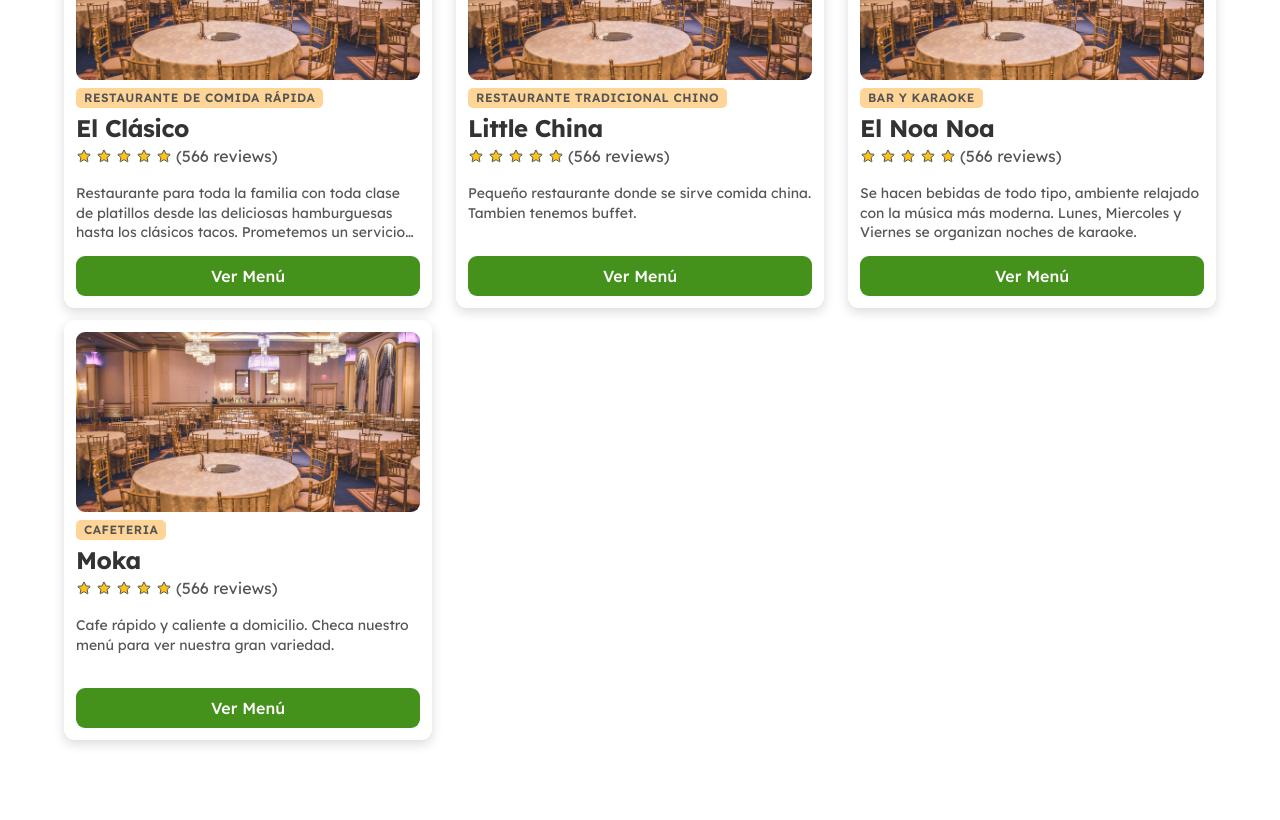
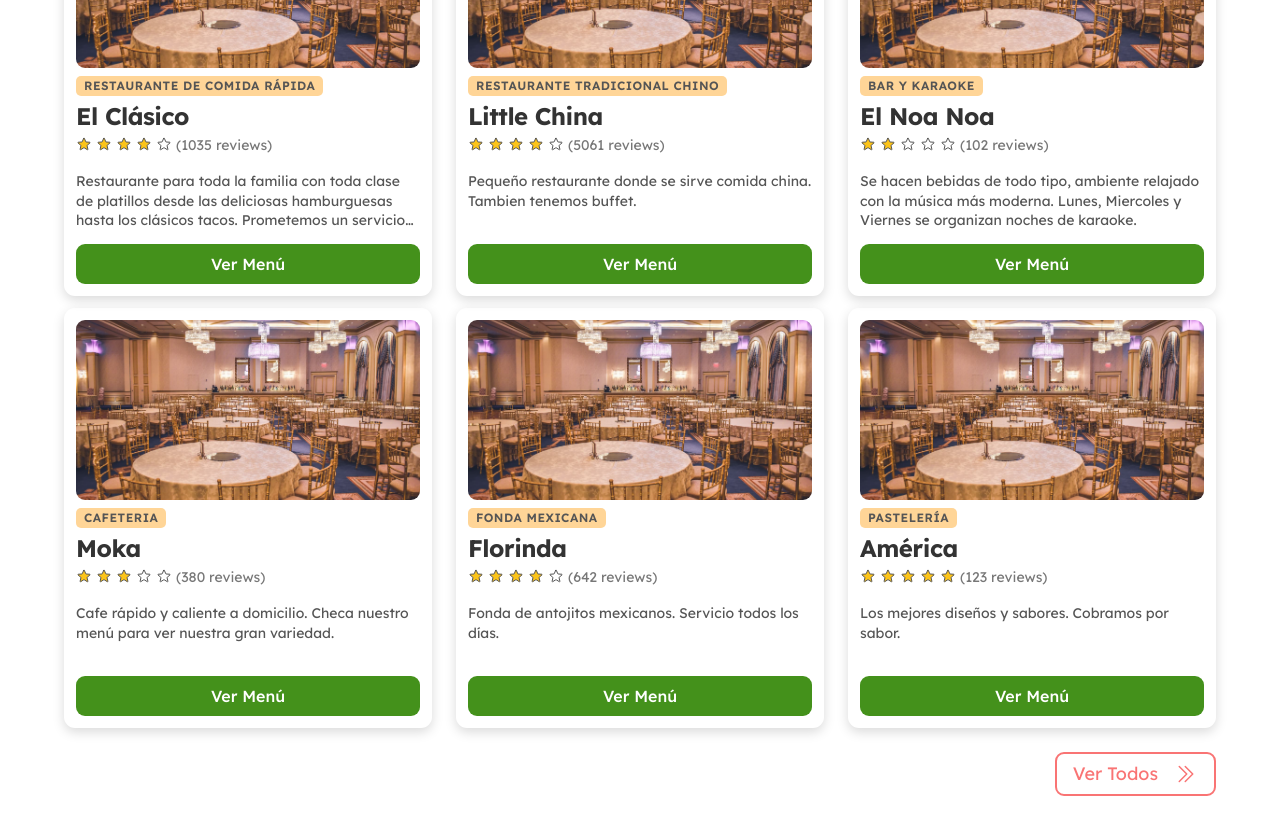
Before and after one commit to RaisedEel/Food-app-LaForanea, a React (Create React App) app: page / in a window 1280 px wide. Shown: the part 280-1100 px from the top of the page. Before the commit the page ends 1044 px from the top, so only its background shows below. Built offline with nearby package versions, Linux system fonts and the light colour scheme.

Commit message:
Componente Rating creado para poder usar ratings. ArrowLink creado para estilizar links de ida y vuelta. PreviewList creado como otra version más corta de RestaurantList. Otros cambios hechos para acomodar a los nuevos componentes.

```diff
--- /dev/null
+++ b/src/components/restaurant/PreviewList.js
@@ -0,0 +1,20 @@
+import ArrowLink from '../ui/ArrowLink';
+import RestaurantList from './RestaurantList';
+
+import classes from './PreviewList.module.css';
+
+function PreviewList(props) {
+  return (
+    <div className={classes.preview}>
+      <h2 className='heading-secondary'>{props.title}</h2>
+      <RestaurantList data={props.data.slice(0, 6)} />
+      {props.data.length > 6 && (
+        <ArrowLink className={classes['preview-link']} right>
+          Ver Todos
+        </ArrowLink>
+      )}
+    </div>
+  );
+}
+
+export default PreviewList;
--- /dev/null
+++ b/src/components/restaurant/PreviewList.module.css
@@ -0,0 +1,9 @@
+.preview {
+  display: flex;
+  flex-direction: column;
+  gap: 2.4rem;
+}
+
+.preview-link {
+  align-self: flex-end;
+}
--- /dev/null
+++ b/src/components/restaurant/Rating.js
@@ -0,0 +1,38 @@
+import classes from './Rating.module.css';
+
+function Rating(props) {
+  const rating = [];
+
+  for (let i = 0; i < 5; i++) {
+    rating.push(
+      <svg
+        key={i}
+        xmlns='http://www.w3.org/2000/svg'
+        fill='none'
+        viewBox='0 0 24 24'
+        strokeWidth={1.5}
+        stroke='currentColor'
+        className={
+          i <= props.rating
+            ? `${classes['rating-icon']} ${classes['rating-icon--filled']}`
+            : classes['rating-icon']
+        }
+      >
+        <path
+          strokeLinecap='round'
+          strokeLinejoin='round'
+          d='M11.48 3.499a.562.562 0 011.04 0l2.125 5.111a.563.563 0 00.475.345l5.518.442c.499.04.701.663.321.988l-4.204 3.602a.563.563 0 00-.182.557l1.285 5.385a.562.562 0 01-.84.61l-4.725-2.885a.563.563 0 00-.586 0L6.982 20.54a.562.562 0 01-.84-.61l1.285-5.386a.562.562 0 00-.182-.557l-4.204-3.602a.563.563 0 01.321-.988l5.518-.442a.563.563 0 00.475-.345L11.48 3.5z'
+        />
+      </svg>
+    );
+  }
+
+  return (
+    <div className={classes['restaurant-rating']}>
+      {rating}
+      <p className={classes['restaurant-reviews']}>({props.reviews} reviews)</p>
+    </div>
+  );
+}
+
+export default Rating;
--- /dev/null
+++ b/src/components/restaurant/Rating.module.css
@@ -0,0 +1,20 @@
+.restaurant-rating {
+  display: flex;
+  align-items: flex-end;
+  gap: 0.4rem;
+  margin-bottom: 1.2rem;
+}
+
+.restaurant-reviews {
+  font-size: 1.4rem;
+  color: #777;
+}
+
+.rating-icon {
+  width: 1.6rem;
+  height: 1.6rem;
+}
+
+.rating-icon--filled {
+  fill: #fcc419;
+}
--- a/src/components/restaurant/RestaurantItem.js
+++ b/src/components/restaurant/RestaurantItem.js
@@ -1,28 +1,8 @@
 import { Link } from 'react-router-dom';
+import Rating from './Rating';
 import classes from './RestaurantItem.module.css';
 
 function RestaurantItem(props) {
-  const rating = [];
-  for (let i = 0; i < 5; i++) {
-    rating.push(
-      <svg
-        key={i}
-        xmlns='http://www.w3.org/2000/svg'
-        fill='none'
-        viewBox='0 0 24 24'
-        strokeWidth={1.5}
-        stroke='currentColor'
-        className={classes['rating-icon']}
-      >
-        <path
-          strokeLinecap='round'
-          strokeLinejoin='round'
-          d='M11.48 3.499a.562.562 0 011.04 0l2.125 5.111a.563.563 0 00.475.345l5.518.442c.499.04.701.663.321.988l-4.204 3.602a.563.563 0 00-.182.557l1.285 5.385a.562.562 0 01-.84.61l-4.725-2.885a.563.563 0 00-.586 0L6.982 20.54a.562.562 0 01-.84-.61l1.285-5.386a.562.562 0 00-.182-.557l-4.204-3.602a.563.563 0 01.321-.988l5.518-.442a.563.563 0 00.475-.345L11.48 3.5z'
-        />
-      </svg>
-    );
-  }
-
   return (
     <li>
       <article className={classes['restaurant-item']}>
@@ -38,10 +18,7 @@ function RestaurantItem(props) {
         <p className={`heading ${classes['restaurant-heading']}`}>
           {props.name}
         </p>
-        <div className={classes['restaurant-rating']}>
-          {rating}
-          <p>(566 reviews)</p>
-        </div>
+        <Rating rating={props.rating[0] - 1} reviews={props.rating[1]} />
         <p className={classes['restaurant-description']}>{props.description}</p>
         <Link className='btn' to='/menu'>
           Ver Menú
--- a/src/components/restaurant/RestaurantItem.module.css
+++ b/src/components/restaurant/RestaurantItem.module.css
@@ -13,19 +13,6 @@
 .restaurant-item:hover {
   transform: scale(1.05);
   box-shadow: 0 4px 24px rgba(0, 0, 0, 0.25);
-}
-
-.restaurant-rating {
-  display: flex;
-  align-items: flex-end;
-  gap: 0.4rem;
-  margin-bottom: 1.2rem;
-}
-
-.rating-icon {
-  width: 1.6rem;
-  height: 1.6rem;
-  fill: #fcc419;
 }
 
 .restaurant-photo-cntr {
--- /dev/null
+++ b/src/components/ui/ArrowLink.js
@@ -0,0 +1,36 @@
+import { Link } from 'react-router-dom';
+import classes from './ArrowLink.module.css';
+
+function ArrowLink(props) {
+  return (
+    <Link
+      to={props.to}
+      className={`${classes.link} ${props.className}`}
+      style={props.style}
+    >
+      {props.right && props.children}
+      <svg
+        xmlns='http://www.w3.org/2000/svg'
+        fill='none'
+        viewBox='0 0 24 24'
+        strokeWidth={1.5}
+        stroke='currentColor'
+        className={
+          props.right
+            ? `${classes['arrow-icon']} ${classes['arrow-icon--right']}`
+            : classes['arrow-icon']
+        }
+      >
+        <path
+          strokeLinecap='round'
+          strokeLinejoin='round'
+          d='M18.75 19.5l-7.5-7.5 7.5-7.5m-6 15L5.25 12l7.5-7.5'
+        />
+      </svg>
+
+      {!props.right && props.children}
+    </Link>
+  );
+}
+
+export default ArrowLink;
--- /dev/null
+++ b/src/components/ui/ArrowLink.module.css
@@ -0,0 +1,37 @@
+.link:link,
+.link:visited {
+  width: fit-content;
+  padding: 0.8rem 1.6rem;
+  background-color: #fff;
+  color: #f97474;
+  font-size: 1.8rem;
+  text-decoration: none;
+  border: 2px solid #f97474;
+  border-radius: 9px;
+
+  display: flex;
+  justify-content: center;
+  align-items: center;
+  gap: 1.6rem;
+}
+
+.link:hover,
+.link:active {
+  background-color: #f97474;
+  color: #fff;
+}
+
+.link:hover .arrow-icon {
+  stroke: #fff;
+}
+
+.arrow-icon {
+  width: 2.4rem;
+  height: 2.4rem;
+  stroke: #f97474;
+}
+
+.arrow-icon--right {
+  margin-left: auto;
+  transform: rotate(180deg);
+}
--- a/src/index.css
+++ b/src/index.css
@@ -144,6 +144,11 @@ select {
     padding: 3.2rem;
   }
 
+  .grid--4-cols,
+  .grid--3-cols {
+    grid-template-columns: 1fr 1fr;
+  }
+
   .grid--menu {
     grid-template-columns: 1fr;
   }
@@ -165,6 +170,12 @@ select {
   .heading-secondary {
     font-size: 3.4rem;
   }
+
+  .grid--2-cols,
+  .grid--3-cols,
+  .grid--4-cols {
+    grid-template-columns: 1fr;
+  }
 }
 
 /*
--- a/src/pages/LandingPage.js
+++ b/src/pages/LandingPage.js
@@ -1,11 +1,12 @@
-import RestaurantList from '../components/restaurant/RestaurantList';
 import restaurant from '../assets/images/restaurant.jpg';
+import PreviewList from '../components/restaurant/PreviewList';
 
 const restaurants = [
   {
     id: '101',
     name: 'El Clásico',
     type: 'Restaurante de Comida Rápida',
+    rating: [4.5, 1035],
     photo: restaurant,
     description:
       'Restaurante para toda la familia con toda clase de platillos desde las deliciosas hamburguesas hasta los clásicos tacos. Prometemos un servicio rápido y atento.',
@@ -14,6 +15,7 @@ const restaurants = [
     id: '106',
     name: 'Little China',
     type: 'Restaurante Tradicional Chino',
+    rating: [4.7, 5061],
     photo: restaurant,
     description:
       'Pequeño restaurante donde se sirve comida china. Tambien tenemos buffet.',
@@ -22,6 +24,7 @@ const restaurants = [
     id: '107',
     name: 'El Noa Noa',
     type: 'Bar y Karaoke',
+    rating: [2, 102],
     photo: restaurant,
     description:
       'Se hacen bebidas de todo tipo, ambiente relajado con la música más moderna. Lunes, Miercoles y Viernes se organizan noches de karaoke.',
@@ -30,19 +33,41 @@ const restaurants = [
     id: '202',
     name: 'Moka',
     type: 'Cafeteria',
+    rating: [3.8, 380],
     photo: restaurant,
     description:
       'Cafe rápido y caliente a domicilio. Checa nuestro menú para ver nuestra gran variedad.',
+  },
+  {
+    id: '221',
+    name: 'Florinda',
+    type: 'Fonda Mexicana',
+    rating: [4, 642],
+    photo: restaurant,
+    description: 'Fonda de antojitos mexicanos. Servicio todos los días.',
+  },
+  {
+    id: '351',
+    name: 'América',
+    type: 'Pastelería',
+    rating: [5, 123],
+    photo: restaurant,
+    description: 'Los mejores diseños y sabores. Cobramos por sabor.',
+  },
+  {
+    id: '382',
+    name: 'Cafetería',
+    type: 'Pasteleria',
+    rating: [3.6, 6242],
+    photo: restaurant,
+    description: 'Cafe importado. La mejor calidad de grano y postres.',
   },
 ];
 
 function LandingPage() {
   return (
     <div className='container'>
-      <h2 className='heading-secondary' style={{ marginBottom: '3.6rem' }}>
-        Restaurantes
-      </h2>
-      <RestaurantList data={restaurants} />
+      <PreviewList title='Restaurantes de la Semana' data={restaurants} />
     </div>
   );
 }
--- a/src/pages/MenuPage.js
+++ b/src/pages/MenuPage.js
@@ -1,6 +1,5 @@
 import { useEffect, useState } from 'react';
 import { useDispatch } from 'react-redux';
-import { Link } from 'react-router-dom';
 
 import logoImg from '../assets/images/logo.png';
 import photo from '../assets/images/restaurant.jpg';
@@ -10,6 +9,7 @@ import Cart from '../components/cart/Cart';
 import Menu from '../components/menu/Menu';
 import RestaurantAccordion from '../components/menu/RestaurantAccordion';
 import menu from '../data/menu-data';
+import ArrowLink from '../components/ui/ArrowLink';
 
 const restaurant = {
   id: 'a1',
@@ -53,7 +53,9 @@ function MenuPage() {
 
   return (
     <div className='container'>
-      <Link to='/'>Regresar</Link>
+      <ArrowLink to='/' style={{ marginBottom: '2.4rem' }}>
+        Regresar
+      </ArrowLink>
       <RestaurantAccordion data={restaurant} />
       <div className='grid grid--menu'>
         <Menu categories={restaurant.categories} />
```
